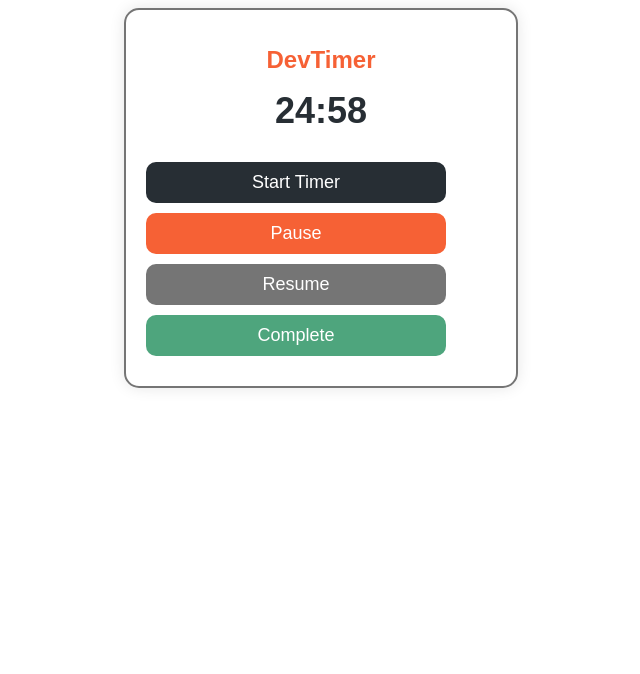
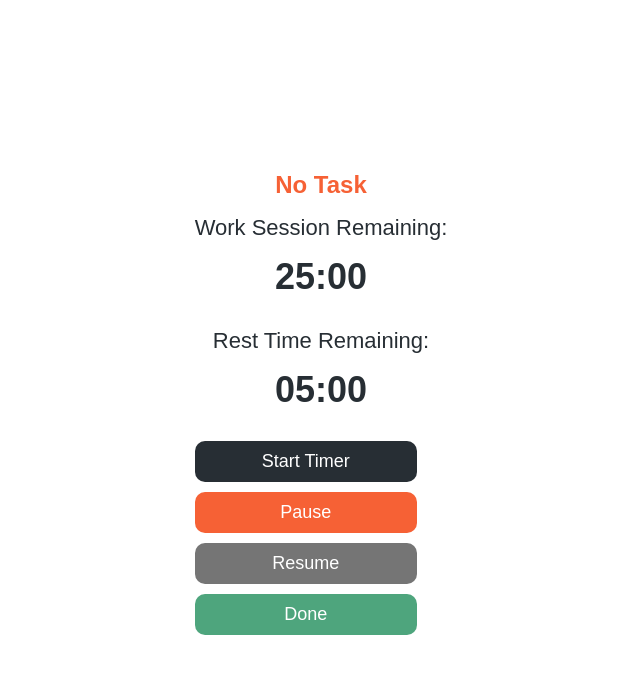
Before and after one commit to vicentepavezbaires/DevTimer, a plain HTML site: page index.html in a window 1280 px wide. Both pictures are taken after a click on the element "Start Timer". Shown: the whole page, without its empty margins (319-959 px from the left). Drawn offline with Linux system fonts and the light colour scheme.

Commit message:
index.html

```diff
--- a/index.html
+++ b/index.html
@@ -10,18 +10,23 @@
             text-align: center;
             background-color: #FFFFFF;
             color: #272E34;
+            display: flex;
+            justify-content: center;
+            align-items: center;
+            height: 100vh;
+            margin: 0;
         }
         .container {
-            width: 350px;
-            margin: 0 auto;
             padding: 20px;
-            border: 2px solid #757575;
-            border-radius: 15px;
-            box-shadow: 0px 0px 15px rgba(0, 0, 0, 0.1);
         }
         h1 {
             color: #F66135;
             font-size: 24px;
+        }
+        .session-time, .rest-time {
+            margin: 15px 0;
+            font-size: 22px;
+            color: #272E34;
         }
         .timer-display {
             font-size: 36px;
@@ -47,73 +52,76 @@
 <body>
 
     <div class="container">
-        <h1>DevTimer</h1>
-        <div class="timer-display" id="timer-display">25:00</div>
+        <h1>No Task</h1>
+        <div class="session-time">Work Session Remaining:</div>
+        <div class="timer-display" id="work-timer">00:00</div>
+        <div class="rest-time">Rest Time Remaining:</div>
+        <div class="timer-display" id="rest-timer">00:00</div>
         <div class="btn start-btn" id="start-btn">Start Timer</div>
         <div class="btn pause-btn" id="pause-btn">Pause</div>
         <div class="btn resume-btn" id="resume-btn">Resume</div>
-        <div class="btn done-btn" id="done-btn">Complete</div>
+        <div class="btn done-btn" id="done-btn">Done</div>
     </div>
 
     <script>
-        // Variables del temporizador
-        let totalTime = 25 * 60; // 25 minutos en segundos
-        let timeRemaining = totalTime;
-        let timerInterval;
-        const timerDisplay = document.getElementById('timer-display');
+        // Timer logic
+        let workTime = 25;
+        let restTime = 5;
+        let workInterval, restInterval;
 
-        // Función para actualizar la pantalla del temporizador
-        function updateTimerDisplay() {
-            const minutes = Math.floor(timeRemaining / 60);
-            const seconds = timeRemaining % 60;
-            timerDisplay.textContent =
-                (minutes < 10 ? '0' : '') + minutes + ':' +
-                (seconds < 10 ? '0' : '') + seconds;
+        const workTimerDisplay = document.getElementById('work-timer');
+        const restTimerDisplay = document.getElementById('rest-timer');
+        const startBtn = document.getElementById('start-btn');
+        const pauseBtn = document.getElementById('pause-btn');
+        const resumeBtn = document.getElementById('resume-btn');
+        const doneBtn = document.getElementById('done-btn');
+
+        function startTimer() {
+            clearInterval(workInterval);
+            clearInterval(restInterval);
+            workTime = 25;  // Reset work timer
+            restTime = 5;  // Reset rest timer
+            updateTimerDisplay();
+            workInterval = setInterval(() => {
+                if (workTime > 0) {
+                    workTime--;
+                    updateTimerDisplay();
+                } else {
+                    clearInterval(workInterval);
+                    startRestTimer();
+                }
+            }, 60000); // 1 minute intervals
         }
 
-        // Función para iniciar el temporizador
-        function startTimer() {
-            clearInterval(timerInterval);
-            timerInterval = setInterval(() => {
-                if (timeRemaining > 0) {
-                    timeRemaining--;
+        function startRestTimer() {
+            restInterval = setInterval(() => {
+                if (restTime > 0) {
+                    restTime--;
                     updateTimerDisplay();
                 } else {
-                    clearInterval(timerInterval);
-                    alert('¡Tiempo de trabajo completado!');
+                    clearInterval(restInterval);
+                    alert('Work session completed!');
                 }
-            }, 1000);
+            }, 60000); // 1 minute intervals
         }
 
-        // Función para pausar el temporizador
-        function pauseTimer() {
-            clearInterval(timerInterval);
+        function updateTimerDisplay() {
+            workTimerDisplay.textContent = workTime < 10 ? '0' + workTime + ':00' : workTime + ':00';
+            restTimerDisplay.textContent = restTime < 10 ? '0' + restTime + ':00' : restTime + ':00';
         }
 
-        // Función para reanudar el temporizador
-        function resumeTimer() {
-            startTimer();
-        }
+        startBtn.addEventListener('click', startTimer);
+        pauseBtn.addEventListener('click', () => {
+            clearInterval(workInterval);
+            clearInterval(restInterval);
+        });
+        resumeBtn.addEventListener('click', startTimer);
+        doneBtn.addEventListener('click', () => {
+            clearInterval(workInterval);
+            clearInterval(restInterval);
+            alert('Task marked as done!');
+        });
 
-        // Función para completar el temporizador inmediatamente
-        function completeTimer() {
-            clearInterval(timerInterval);
-            timeRemaining = 0;
-            updateTimerDisplay();
-            alert('Temporizador completado');
-        }
-
-        // Asignar eventos a los botones
-        document.getElementById('start-btn').addEventListener('click', () => {
-            timeRemaining = totalTime; // Reiniciar el tiempo
-            startTimer();
-        });
-        document.getElementById('pause-btn').addEventListener('click', pauseTimer);
-        document.getElementById('resume-btn').addEventListener('click', resumeTimer);
-        document.getElementById('done-btn').addEventListener('click', completeTimer);
-
-        // Actualizar la pantalla inicialmente
-        updateTimerDisplay();
     </script>
 
 </body>
```
